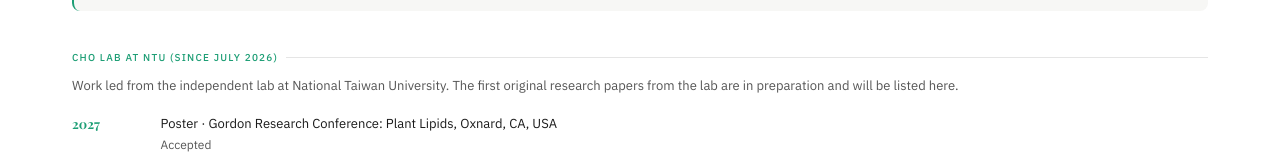
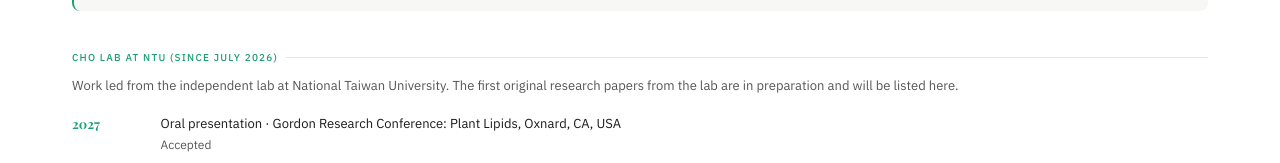
Before and after one commit to yuehryancho/lab, a plain HTML site: page index.html in a window 1280 px wide. Shown: the part 8602-8765 px from the top of the page. Drawn offline with nearby package versions, Linux system fonts and the light colour scheme; a web font is replaced by a local one.

Commit message:
List the Gordon Research Conference: Plant Lipids slot as a talk
The 2027 GRC Plant Lipids contribution was accepted as an oral
presentation, not a poster. The entry under "Cho lab at NTU" now says
so in English and Chinese.

Co-Authored-By: Claude Opus 5.5 <noreply@anthropic.com>
Claude-Session: https://claude.ai/code/session_01TpwXJzNacVUoHZmVEmmtbJ

```diff
--- a/index.html
+++ b/index.html
@@ -800,7 +800,7 @@ footer::before{top:0}
     <p style="font-size:13px" data-en="Work led from the independent lab at National Taiwan University. The first original research papers from the lab are in preparation and will be listed here." data-zh="由臺大獨立實驗室主導的工作。實驗室的第一批原創研究論文正在準備中，完成後會列於此處。">Work led from the independent lab at National Taiwan University. The first original research papers from the lab are in preparation and will be listed here.</p>
     <dl class="pi-awards">
       <dt>2027</dt>
-      <dd data-en-html="Poster · Gordon Research Conference: Plant Lipids, Oxnard, CA, USA&lt;em&gt;Accepted&lt;/em&gt;" data-zh-html="壁報 · Gordon Research Conference: Plant Lipids，美國加州 Oxnard&lt;em&gt;已錄取&lt;/em&gt;">Poster · Gordon Research Conference: Plant Lipids, Oxnard, CA, USA<em>Accepted</em></dd>
+      <dd data-en-html="Oral presentation · Gordon Research Conference: Plant Lipids, Oxnard, CA, USA&lt;em&gt;Accepted&lt;/em&gt;" data-zh-html="口頭演講 · Gordon Research Conference: Plant Lipids，美國加州 Oxnard&lt;em&gt;已錄取&lt;/em&gt;">Oral presentation · Gordon Research Conference: Plant Lipids, Oxnard, CA, USA<em>Accepted</em></dd>
       <dt>2026</dt>
       <dd data-en-html="Panelist, Biotechnology roundtable · 2026 Agricultural Summit Taiwan&lt;em&gt;NTU College of Bioresources and Agriculture&lt;/em&gt;" data-zh-html="生物技術分組圓桌與談人 · 2026 Agricultural Summit Taiwan&lt;em&gt;臺大生物資源暨農學院&lt;/em&gt;">Panelist, Biotechnology roundtable · 2026 Agricultural Summit Taiwan<em>NTU College of Bioresources and Agriculture</em></dd>
       <dt>2026</dt>
```
